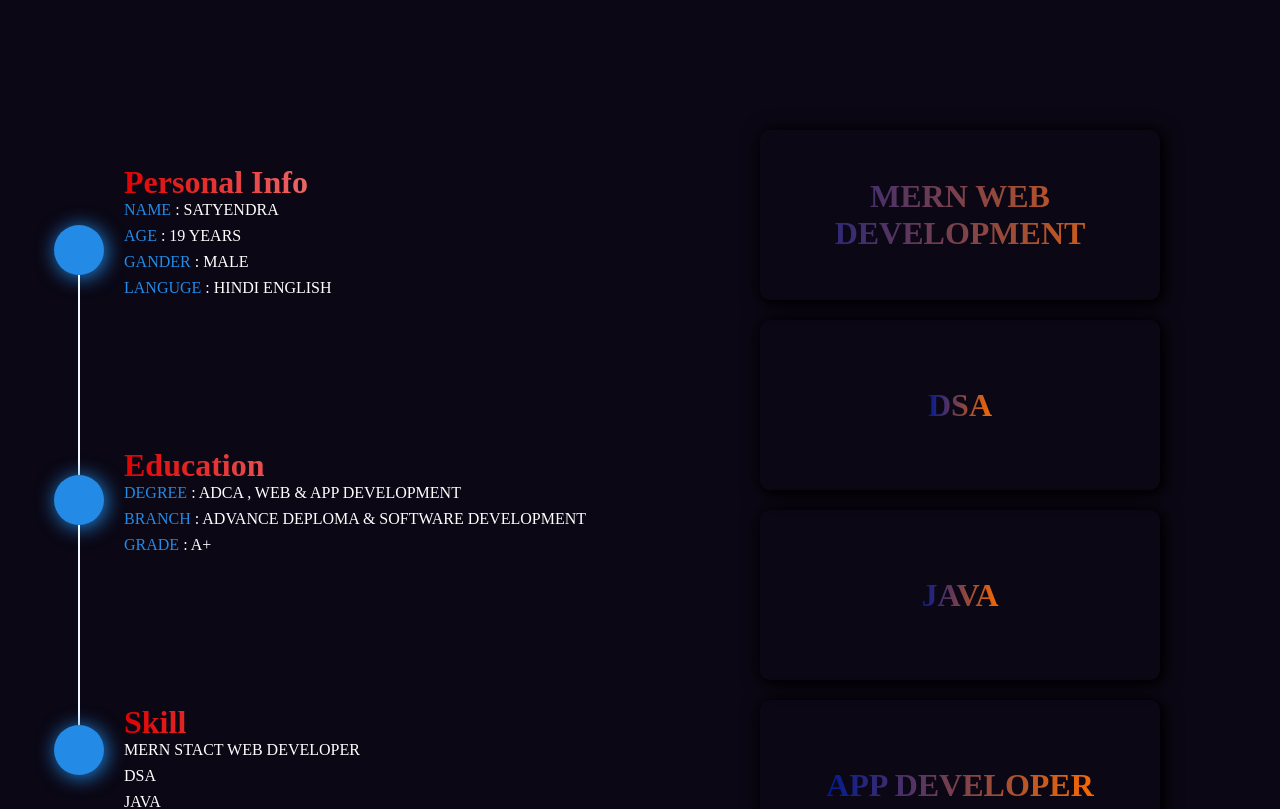
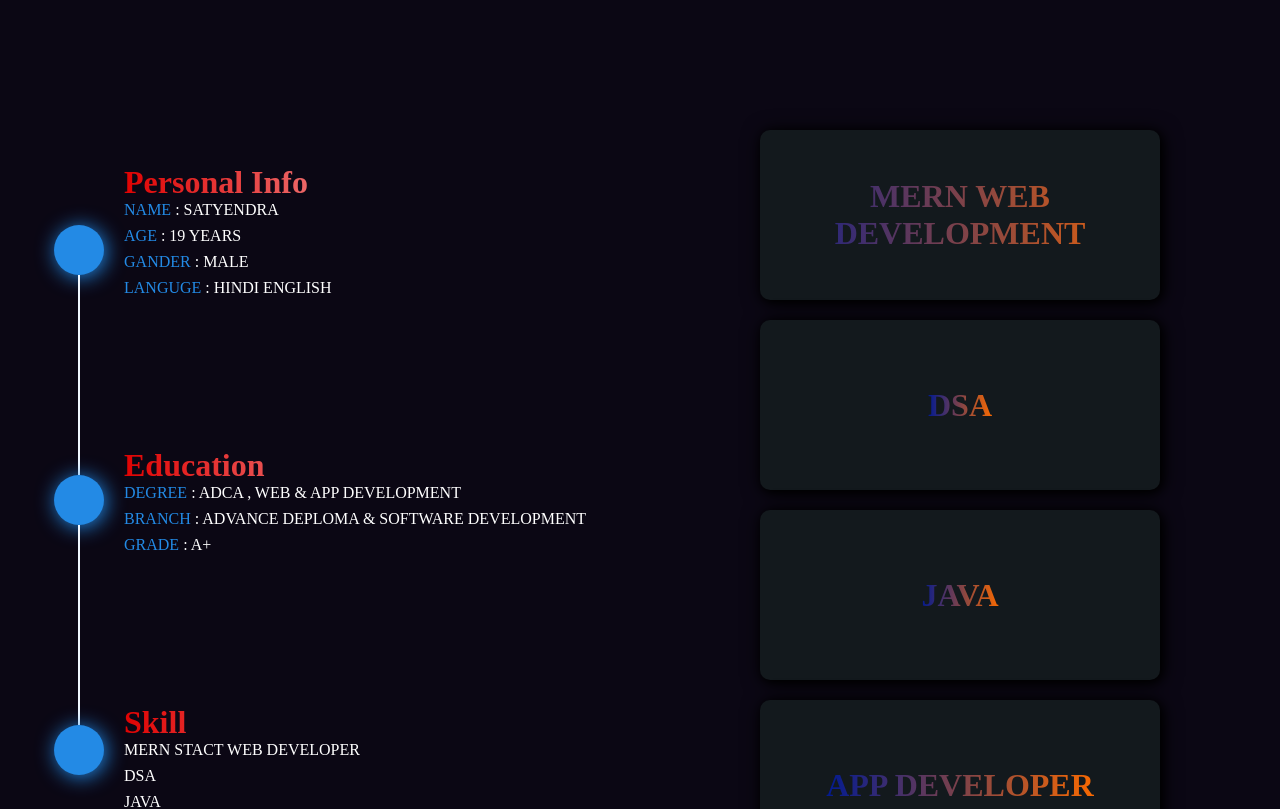
Before and after one commit to Satyendrachaudhary143/react-portfolio, a React (Vite) app: page / in a window 1280 px wide. Shown: the part 700-1509 px from the top of the page. Built offline with nearby package versions, Linux system fonts and the light colour scheme.

Commit message:
change cart color

```diff
--- a/src/Componant/Css/Cart.css
+++ b/src/Componant/Css/Cart.css
@@ -1,7 +1,7 @@
 .cart {
     width: 400px;
     height: 170px;
-
+    background-color: rgb(19, 25, 29);
     position: relative;
     overflow: hidden;
     display: flex;
```
